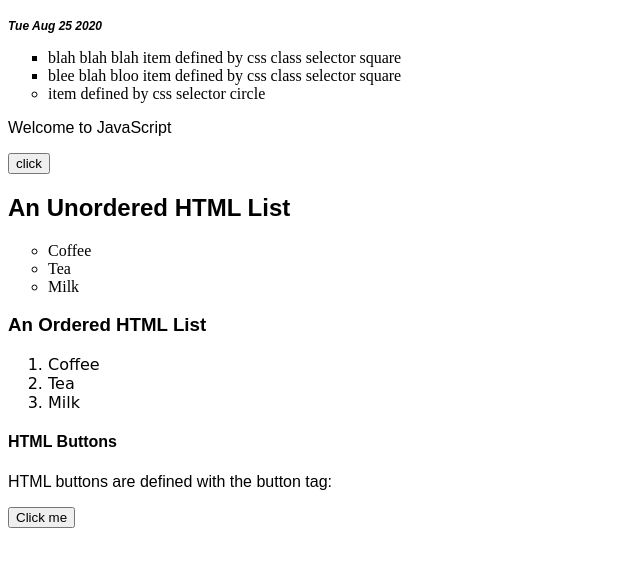
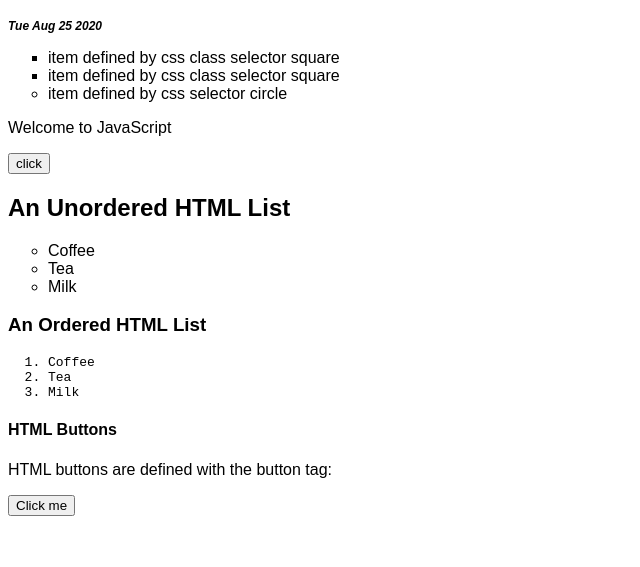
Before and after one commit to ericisw8n/Pipeline, a plain HTML site: page index.html in a window 1280 px wide. Shown: the part 61-628 px from the top of the page, without its empty margins (0-640 px from the left). Drawn offline with Linux system fonts and the light colour scheme.

Commit message:
second commit

```diff
--- a/index.html
+++ b/index.html
@@ -10,8 +10,8 @@
     <h1>Task Timeline</h1>
     <p id="date"></p>
     <ul>
-      <li class="list">blah blah blah item defined by css class selector square</li>
-      <li class="list">blee blah bloo item defined by css class selector square</li>
+      <li class="list">item defined by css class selector square</li>
+      <li class="list">item defined by css class selector square</li>
       <li>item defined by css selector circle</li>
     </ul>
     <script src="app.js"></script>
--- a/main.css
+++ b/main.css
@@ -1,14 +1,14 @@
 body {
-    font-family: fantasy;
+    font-family: sans-serif;
   }
 
   ul {
-    font-family: serif;
+    font-family: sans-serif;
     list-style: circle;
 }
 
   ol {
-    font-family: cursive;
+    font-family: monospace;
   }
 
 .list {
```
